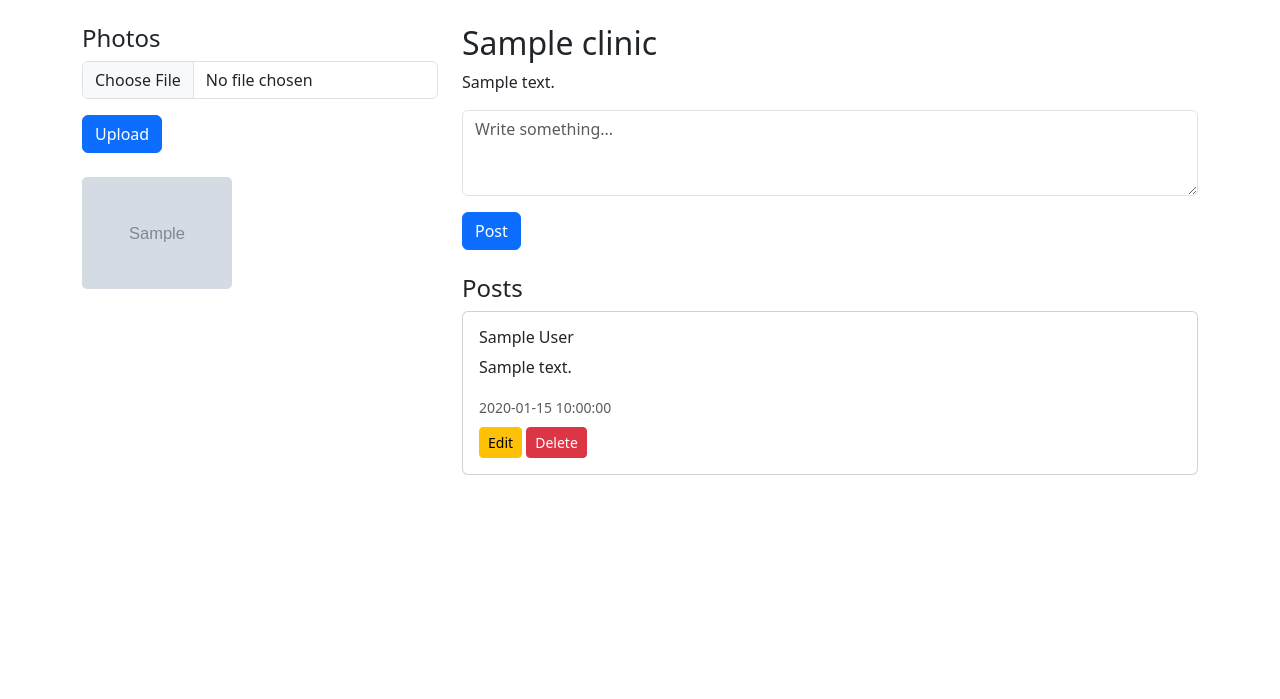
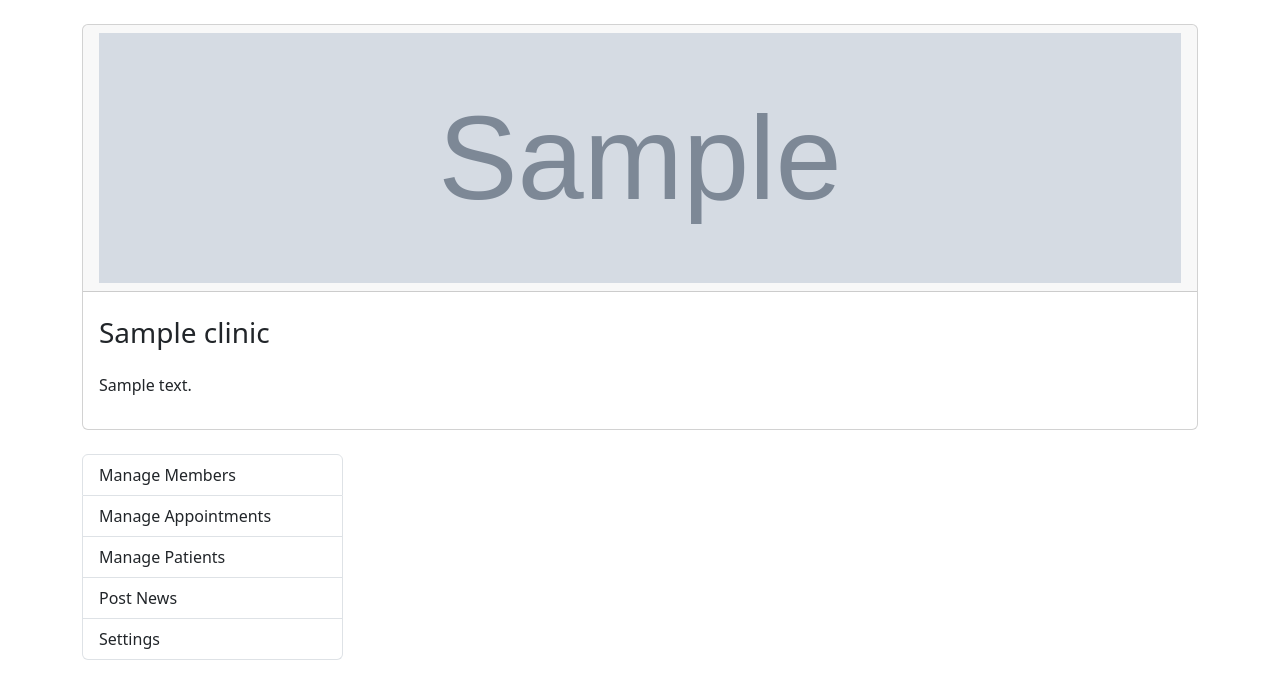
Before and after one commit to poisontears69/healthconnectfinal, a PHP site: page /clinic_details.php?clinic_id=1 in a window 1280 px wide. Shown: the top 699 px of the page. Run offline with PHP 8.4, Linux system fonts and the light colour scheme; the visitor is signed in with stand-in values (Sample User, id 1); tables that the repository leaves empty or names only in its code hold one stand-in row (values such as "Sample post"); grey boxes marked "Sample" are stand-in pictures.

Commit message:
progress

```diff
--- a/clinic_details.php
+++ b/clinic_details.php
@@ -9,16 +9,26 @@ $clinic_id = $_GET['clinic_id'] ?? null;
 $sql_clinic = "SELECT * FROM clinics WHERE clinic_id = :clinic_id";
 $clinic = $db->query($sql_clinic, ['clinic_id' => $clinic_id])->fetch(PDO::FETCH_ASSOC);
 
+// Fetch clinic members (staff)
+$sql_members = "SELECT u.user_id, u.first_name, u.last_name, u.email
+                FROM clinic_members cm
+                JOIN users u ON cm.user_id = u.user_id
+                WHERE cm.clinic_id = :clinic_id";
+$members = $db->query($sql_members, ['clinic_id' => $clinic_id])->fetchAll(PDO::FETCH_ASSOC);
+
+// Fetch patients
+$sql_patients = "SELECT * FROM patients WHERE clinic_id = :clinic_id";
+$patients = $db->query($sql_patients, ['clinic_id' => $clinic_id])->fetchAll(PDO::FETCH_ASSOC);
+
 // Fetch posts
 $sql_posts = "SELECT cp.*, u.first_name, u.last_name FROM clinic_posts cp
               JOIN users u ON cp.user_id = u.user_id
-              WHERE cp.clinic_id = :clinic_id
-              ORDER BY cp.created_at DESC";
+              WHERE cp.clinic_id = :clinic_id ORDER BY cp.created_at DESC";
 $posts = $db->query($sql_posts, ['clinic_id' => $clinic_id])->fetchAll(PDO::FETCH_ASSOC);
 
-// Fetch photos
-$sql_photos = "SELECT * FROM clinic_photos WHERE clinic_id = :clinic_id ORDER BY uploaded_at DESC";
-$photos = $db->query($sql_photos, ['clinic_id' => $clinic_id])->fetchAll(PDO::FETCH_ASSOC);
+// Fetch settings (just an example for demonstration)
+$sql_settings = "SELECT * FROM clinic_settings WHERE clinic_id = :clinic_id";
+$settings = $db->query($sql_settings, ['clinic_id' => $clinic_id])->fetch(PDO::FETCH_ASSOC);
 
 ?>
 
@@ -27,108 +37,172 @@ $photos = $db->query($sql_photos, ['clinic_id' => $clinic_id])->fetchAll(PDO::FE
 <head>
     <meta charset="UTF-8">
     <meta name="viewport" content="width=device-width, initial-scale=1.0">
-    <title>Clinic Details</title>
+    <title>Clinic Dashboard</title>
     <link href="https://cdn.jsdelivr.net/npm/bootstrap@5.3.0/dist/css/bootstrap.min.css" rel="stylesheet">
     <style>
-        .photo-thumbnail {
-            max-width: 150px; /* Limit the width */
-            max-height: 150px; /* Limit the height */
-            object-fit: cover; /* Maintain aspect ratio while cropping excess */
-            border-radius: 5px; /* Add some rounding for a polished look */
-            cursor: pointer; /* Indicate the image is clickable */
+        .cover-photo {
+            width: 100%;
+            height: 250px;
+            object-fit: cover;
         }
-        .modal-content {
-            position: relative;
+
+        .card-header {
+            display: flex;
+            justify-content: space-between;
+            align-items: center;
         }
-        .delete-button {
-            position: absolute;
-            top: 10px;
-            right: 10px;
-            z-index: 1051; /* Ensure it stays above other content */
+
+        .card-body {
+            display: flex;
+            flex-direction: column;
+            gap: 15px;
+        }
+
+        .btn-group {
+            display: flex;
+            justify-content: space-between;
         }
     </style>
 </head>
 <body>
 <div class="container mt-4">
+    <!-- Clinic Profile Section -->
     <div class="row">
-        <!-- Sidebar for Photos -->
-        <div class="col-md-4">
-            <h4>Photos</h4>
-            <!-- Upload Photo -->
-            <form action="upload_photo.php" method="POST" enctype="multipart/form-data" class="mb-4">
-                <input type="hidden" name="clinic_id" value="<?php echo $clinic_id; ?>">
-                <div class="mb-3">
-                    <input type="file" class="form-control" name="photo" accept="image/*" required>
+        <div class="col-12">
+            <div class="card mb-4">
+                <div class="card-header">
+                    <img src="<?php echo htmlspecialchars($clinic['clinic_cover_photo'] ?? 'default-cover.jpg'); ?>"
+                         class="cover-photo" alt="Cover Photo">
                 </div>
-                <button type="submit" class="btn btn-primary">Upload</button>
-            </form>
-
-            <!-- Display Photos -->
-            <div class="row">
-                <?php foreach ($photos as $index => $photo): ?>
-                    <div class="col-6 mb-3">
-                        <img src="<?php echo htmlspecialchars($photo['photo_path']); ?>"
-                             class="img-fluid photo-thumbnail"
-                             alt="Photo"
-                             data-bs-toggle="modal"
-                             data-bs-target="#photoModal<?php echo $index; ?>">
-                    </div>
-
-                    <!-- Modal for Full-Screen Photo -->
-                    <div class="modal fade" id="photoModal<?php echo $index; ?>" tabindex="-1" aria-labelledby="photoModalLabel<?php echo $index; ?>" aria-hidden="true">
-                        <div class="modal-dialog modal-dialog-centered">
-                            <div class="modal-content">
-                                <!-- Delete Button -->
-                                <a href="delete_photo.php?photo_id=<?php echo $photo['photo_id']; ?>&clinic_id=<?php echo $clinic_id; ?>"
-                                   class="btn btn-danger delete-button"
-                                   onclick="return confirm('Are you sure you want to delete this photo?');">
-                                    Delete
-                                </a>
-                                <img src="<?php echo htmlspecialchars($photo['photo_path']); ?>" class="img-fluid" alt="Full-Screen Photo">
+                <div class="card-body">
+                <h3 class="mt-2"><?php echo htmlspecialchars($clinic['clinic_name']); ?></h3>
+                    <p><?php echo htmlspecialchars($clinic['description']); ?></p>
                 </div>
             </div>
         </div>
+    </div>
+
+    <!-- Dashboard Navigation -->
+    <div class="row">
+        <div class="col-md-3">
+            <?php include 'dashboard_clinic.php'; ?>
+        </div>
+
+        <!-- Dashboard Content -->
+        <div class="col-md-9">
+            <!-- Manage Clinic Members -->
+            <div class="collapse" id="members">
+                <div class="card mb-4">
+                    <div class="card-header">Clinic Members</div>
+                    <div class="card-body">
+                        <h5>Clinic Staff</h5>
+                        <ul class="list-group">
+                            <?php foreach ($members as $member): ?>
+                                <li class="list-group-item">
+                                    <?php echo htmlspecialchars($member['first_name'] . ' ' . $member['last_name']); ?>
+                                    <small class="text-muted"><?php echo htmlspecialchars($member['email']); ?></small>
+                                </li>
                             <?php endforeach; ?>
+                        </ul>
+                        <button class="btn btn-primary mt-3" data-bs-toggle="modal" data-bs-target="#addMemberModal">Add Member</button>
+                    </div>
                 </div>
             </div>
 
-        <!-- Main Content: Page Wall -->
-        <div class="col-md-8">
-            <h2><?php echo htmlspecialchars($clinic['clinic_name']); ?></h2>
-            <p><?php echo htmlspecialchars($clinic['description']); ?></p>
+            <!-- Manage Appointments -->
+            <div class="collapse" id="appointments">
+                <div class="card mb-4">
+                    <div class="card-header">Manage Appointments</div>
+                    <div class="card-body">
+                        <a href="book_appointment.php?clinic_id=<?php echo $clinic_id; ?>" class="btn btn-primary">Book New Appointment</a>
+                        <h5 class="mt-3">Upcoming Appointments</h5>
+                        <ul class="list-group">
+                            <!-- Add appointment listings here -->
+                        </ul>
+                    </div>
+                </div>
+            </div>
 
-            <!-- Upload Post -->
-            <form action="upload_post.php" method="POST" class="mb-4">
+            <!-- Manage Patients -->
+            <div class="collapse" id="patients">
+                <div class="card mb-4">
+                    <div class="card-header">Manage Patients</div>
+                    <div class="card-body">
+                        <h5>Patient List</h5>
+                        <ul class="list-group">
+                            <?php foreach ($patients as $patient): ?>
+                                <li class="list-group-item">
+                                    <?php echo htmlspecialchars($patient['first_name'] . ' ' . $patient['last_name']); ?>
+                                    <small class="text-muted"><?php echo htmlspecialchars($patient['email']); ?></small>
+                                </li>
+                            <?php endforeach; ?>
+                        </ul>
+                    </div>
+                </div>
+            </div>
+
+            <!-- Post News -->
+            <div class="collapse" id="posts">
+                <div class="card mb-4">
+                    <div class="card-header">Post News</div>
+                    <div class="card-body">
+                        <form action="upload_post.php" method="POST">
                             <input type="hidden" name="clinic_id" value="<?php echo $clinic_id; ?>">
                             <div class="mb-3">
-                    <textarea class="form-control" name="content" rows="3" placeholder="Write something..." required></textarea>
+                                <textarea class="form-control" name="content" rows="3" placeholder="Write news here..." required></textarea>
                             </div>
-                <button type="submit" class="btn btn-primary">Post</button>
+                            <button type="submit" class="btn btn-primary">Post News</button>
                         </form>
-
-            <!-- Timeline of Posts -->
-            <h4>Posts</h4>
+                        <h5 class="mt-3">Recent Posts</h5>
+                        <ul class="list-group">
                             <?php foreach ($posts as $post): ?>
-                <div class="card mb-3">
-                    <div class="card-body">
-                        <h6><?php echo htmlspecialchars($post['first_name'] . ' ' . $post['last_name']); ?></h6>
-                        <p><?php echo nl2br(htmlspecialchars($post['content'])); ?></p>
+                                <li class="list-group-item">
+                                    <strong><?php echo htmlspecialchars($post['first_name'] . ' ' . $post['last_name']); ?>:</strong>
+                                    <?php echo nl2br(htmlspecialchars($post['content'])); ?>
                                     <small class="text-muted"><?php echo $post['created_at']; ?></small>
-
-                        <!-- Edit and Delete Buttons -->
-                        <?php if ($_SESSION['user_id'] == $post['user_id']): ?>
-                            <div class="mt-2">
-                                <a href="edit_post.php?post_id=<?php echo $post['post_id']; ?>" class="btn btn-sm btn-warning">Edit</a>
-                                <a href="delete_post.php?post_id=<?php echo $post['post_id']; ?>&clinic_id=<?php echo $clinic_id; ?>"
-                                class="btn btn-sm btn-danger"
-                                onclick="return confirm('Are you sure you want to delete this post?');">
-                                    Delete
-                                </a>
-                            </div>
-                        <?php endif; ?>
+                                </li>
+                            <?php endforeach; ?>
+                        </ul>
                     </div>
                 </div>
-            <?php endforeach; ?>
+            </div>
+
+            <!-- Settings -->
+            <div class="collapse" id="settings">
+                <div class="card mb-4">
+                    <div class="card-header">Clinic Settings</div>
+                    <div class="card-body">
+                        <h5>General Settings</h5>
+                        <form action="update_settings.php" method="POST">
+                            <input type="hidden" name="clinic_id" value="<?php echo $clinic_id; ?>">
+                            <!-- Add more settings here -->
+                            <button type="submit" class="btn btn-primary">Save Settings</button>
+                        </form>
+                    </div>
+                </div>
+            </div>
+        </div>
+    </div>
+</div>
+
+<!-- Modal to Add Member -->
+<div class="modal fade" id="addMemberModal" tabindex="-1" aria-labelledby="addMemberModalLabel" aria-hidden="true">
+    <div class="modal-dialog">
+        <div class="modal-content">
+            <div class="modal-header">
+                <h5 class="modal-title" id="addMemberModalLabel">Add New Member</h5>
+                <button type="button" class="btn-close" data-bs-dismiss="modal" aria-label="Close"></button>
+            </div>
+            <div class="modal-body">
+                <form action="add_member.php" method="POST">
+                    <input type="hidden" name="clinic_id" value="<?php echo $clinic_id; ?>">
+                    <div class="mb-3">
+                        <label for="email" class="form-label">Email</label>
+                        <input type="email" class="form-control" name="email" id="email" required>
+                    </div>
+                    <button type="submit" class="btn btn-primary">Add Member</button>
+                </form>
+            </div>
         </div>
     </div>
 </div>
--- /dev/null
+++ b/dashboard_clinic.php
@@ -0,0 +1,8 @@
+<!-- dashboard_nav.php -->
+<div class="list-group">
+    <a href="#members" class="list-group-item list-group-item-action" data-bs-toggle="collapse">Manage Members</a>
+    <a href="#appointments" class="list-group-item list-group-item-action" data-bs-toggle="collapse">Manage Appointments</a>
+    <a href="#patients" class="list-group-item list-group-item-action" data-bs-toggle="collapse">Manage Patients</a>
+    <a href="#posts" class="list-group-item list-group-item-action" data-bs-toggle="collapse">Post News</a>
+    <a href="#settings" class="list-group-item list-group-item-action" data-bs-toggle="collapse">Settings</a>
+</div>
```
Also changed, not shown: clinics.php (+6 -2 lines), create_clinic.php (+44 -14 lines), indexPatient.php (+5 -8 lines), join_clinic.php (added, +117 -0 lines), navbar_clinic.php (added, +44 -0 lines), search_clinics.php (+12 -3 lines), uploads/clinic_photos/67572ffa7f643_national-cancer-institute-jeT_DE3esSI-unsplash.jpg (added), uploads/national-cancer-institute-rb8hr3cXD4A-unsplash.jpg (added), 1 other file. Lines whose indentation alone changed are shown as unchanged.
